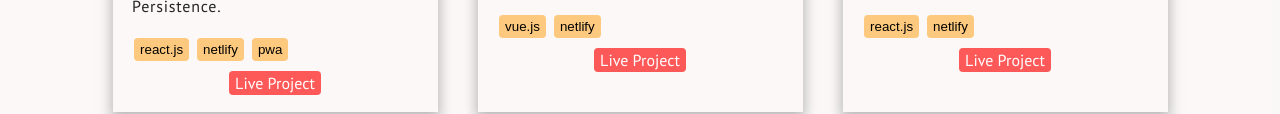
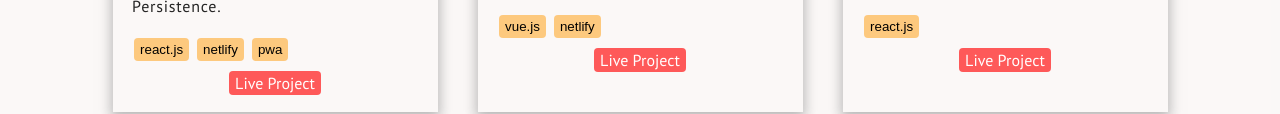
Before and after one commit to vyasriday/vyasriday.github.io, a plain HTML site: page index.html in a window 1280 px wide. Shown: the part 1133-1247 px from the top of the page. Drawn offline with Linux system fonts and the light colour scheme.

Commit message:
fixed issue 3

```diff
--- a/index.html
+++ b/index.html
@@ -83,7 +83,6 @@
             <div class="extra">
               <div class="tech-stack">
                 <button class="tech-item">react.js</button>
-                <button class="tech-item">netlify</button>
               </div>
               <a class="app-url" href="https://vyasriday.github.io/react-youtube">
                 Live Project
```
